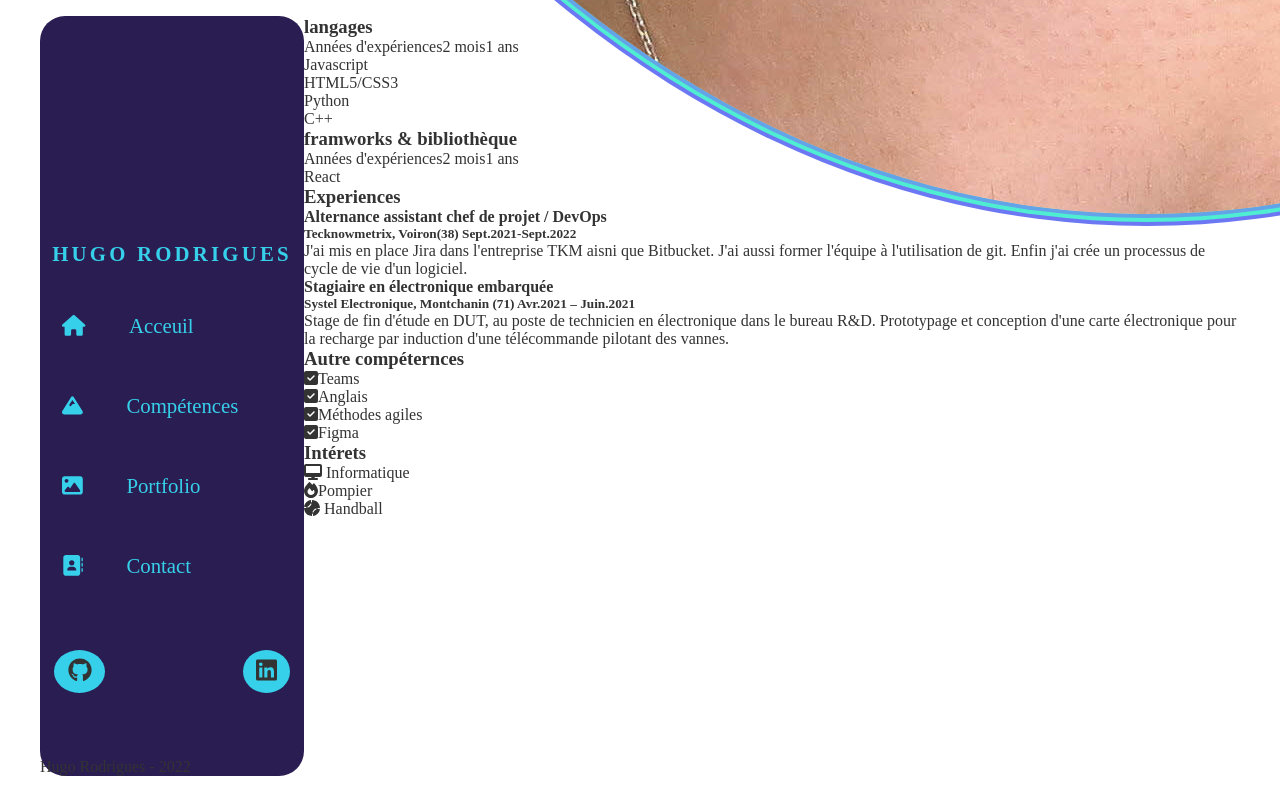
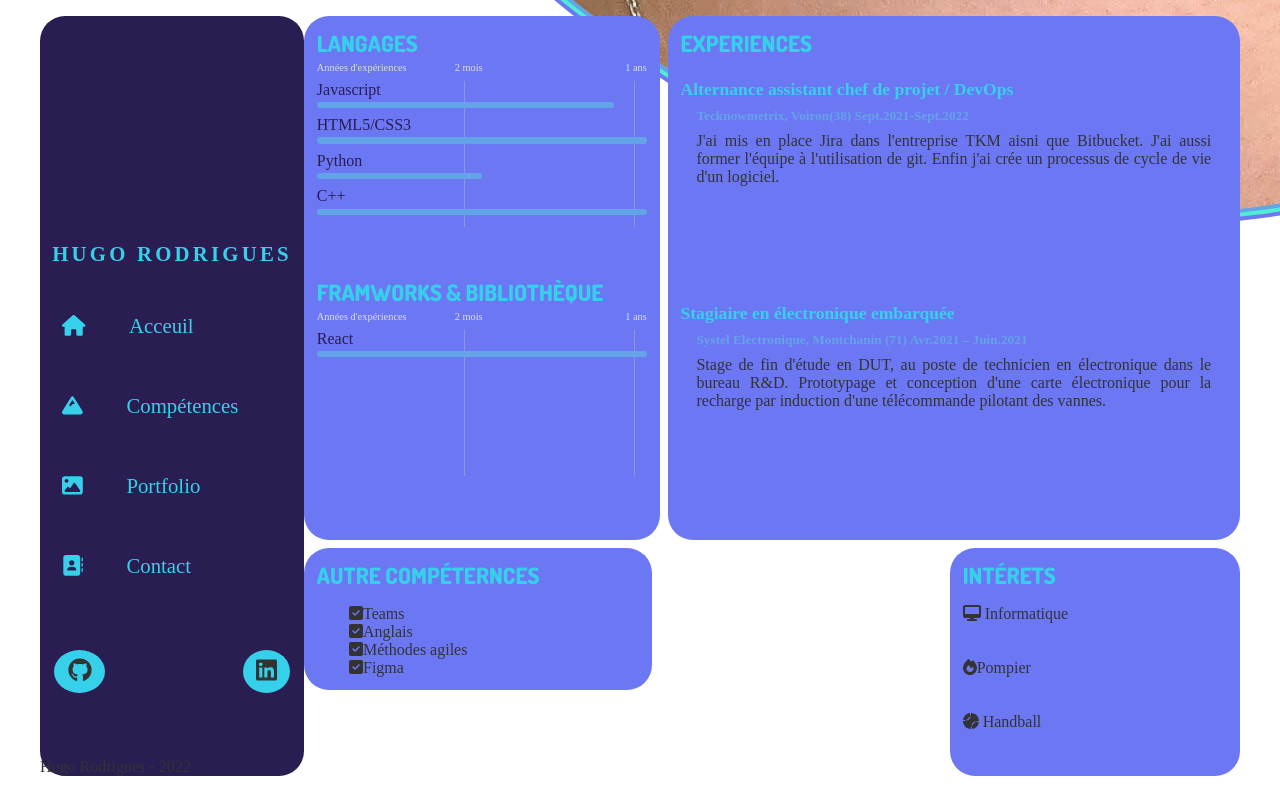
Before and after one commit to hugo38rodrigues/CvReact, a React (Create React App) app in the folder cv_react/: page /Competence in a window 1280 px wide. Shown: the top 800 px of the page. Built offline with nearby package versions, Linux system fonts and the light colour scheme; a web font is replaced by a local one.

Commit message:
ajout du css

```diff
--- a/cv_react/src/styles/_settings.scss
+++ b/cv_react/src/styles/_settings.scss
@@ -1,6 +1,6 @@
 @import url('https://fonts.googleapis.com/css2?family=Dosis:wght@800&family=Josefin+Sans:wght@100&family=Nova+Round&display=swap');
 
-$font-1: 'Nova Round', cursive;
+$font-1: 'Nova Round',cursive;
 $font-2: 'Dosis', sans-serif;
 $font-3: 'Josefin Sans', serif;
 
--- a/cv_react/src/styles/components/_navigation.scss
+++ b/cv_react/src/styles/components/_navigation.scss
@@ -114,7 +114,7 @@
       letter-spacing: 0.1rem;
       font-size: .7rem;
 
-      p{
+      a, a:visited {
         color: $color-5;
 
         &:hover {
--- a/cv_react/src/styles/pages/_competence.scss
+++ b/cv_react/src/styles/pages/_competence.scss
@@ -0,0 +1,231 @@
+.competence{
+    .competencesContent{
+        min-height: $minHeight;
+        width: 100%;
+        position: relative;
+        overflow: hidden;
+        display: grid;
+        grid-template-columns: 38% 1fr 1fr;
+        grid-template-rows: 70% 30%;
+        grid-template-areas:
+            "L E E"
+            "O O H";
+        .languagesFrameworks, .experience, .otherSkills , .hobbies{
+            background: $color-2;
+            border-radius: $borderRadius;
+            padding: .8rem;
+        }
+        h3{
+            font-size: 1.4rem;
+            margin-bottom: 1rem;
+            font-family: $font-2;
+            color: $color-5;
+            text-transform: uppercase;
+        }
+        .languagesFrameworks{
+            grid-area: L;
+            margin-bottom: .5rem;
+            display: grid;
+            grid-template-columns: 1fr;
+            grid-template-rows: 1fr 1fr;
+            grid-template-areas:
+                "L",
+                "F";
+            .languagesDisplay{
+                grid-area: L;
+            }
+            .framworkDsiplay{
+                grid-area: F;
+
+            }
+            h3{
+                margin-bottom:.3rem ;
+            }
+            .years{
+                font-size: .65rem;
+                display: flex;
+                justify-content: space-between;
+                color: $white;
+
+                span{
+                    width: 36%;
+
+                    &:nth-child(2){
+                        text-align: center;
+                        width: 20%;
+                    }
+                    &:nth-child(3){
+                        text-align: right;
+                        width: 44%;
+                    }
+
+                    &:nth-child(2):before,
+                    &:nth-child(3):before{
+                        content:'';
+                        background:rgba(180,179,179,0.5) ;
+                        position: absolute;
+                        height: 146px;
+                        width: 1px;
+                        transform: translate(9px,19px);
+
+                    }
+                }
+            }
+            .languagesList{
+                padding-top: .5rem;
+                li{
+                    color: $color-1;
+                }
+               .progressBar{
+                   height: .4rem;
+                   background: transparent;
+                   border-radius: 50px;
+                   margin-top: .2rem;
+                   position: relative;
+
+                   &::after{
+                       content: '';
+                       background: $color-3;
+                       position: absolute;
+                       border-radius: 50px;
+                       height: .4rem;
+                       width: 0%;
+                       animation: line 2s ease-out forwards;
+                       @keyframes line {
+                           to{
+                               width: 100%;
+                           }
+
+                       }
+                   }
+               }
+            }
+
+        }
+    }
+}
+.experience {
+    grid-area: E;
+    margin: 0 0 .5rem .5rem;
+    display: grid;
+    grid-template-columns: 1fr;
+    grid-template-rows: 10% 1fr 1fr;
+    grid-template-areas:
+      "1"
+      "2"
+      "3";
+
+    h3 {
+      grid-area: 1;
+    }
+    h4 {
+      font-size: 1.1rem;
+      color: $color-5;
+    }
+    h5 {
+      color: $color-3;
+      padding: 0.5rem 0 0.5rem 1rem;
+    }
+    p {
+      text-align: justify;
+      padding: 0 1rem;
+    }
+    .exp-1 {
+      grid-area: 2;
+    }
+    .exp-2 {
+      grid-area: 3;
+    }
+  }
+  .otherSkills {
+    grid-area: O;
+    margin-right: 0.5rem;
+
+    .list {
+      display: flex;
+      width: 80%;
+      height: 100%;
+      margin: 0 auto;
+      justify-content: space-between;
+
+      ul {
+        height: 80%;
+        display: grid;
+
+        i {
+          color: $color-5;
+        }
+      }
+    }
+  }
+  .hobbies {
+    grid-area: H;
+    padding-left: 1.5rem;
+
+    ul {
+      height: 80%;
+      display: grid;
+
+      li {
+        i {
+          position: absolute;
+          color: $color-5;
+        }
+        span {
+          position: absolute;
+          transform: translateX(2.2rem);
+        }
+      }
+    }
+  }
+
+@media screen and (max-width: 950px){
+.knowledgesContent {
+  h3 {
+    font-size: 1.2rem !important;
+  }
+  .languagesList {
+    padding-top: .2rem !important;
+  }
+  p {
+    font-size: .8rem;
+  }
+  .otherSkills, .hobbies {
+    font-size: .8rem;
+  }
+}
+}
+@media screen and (max-width: 850px){
+.knowledgesContent {
+  h4 {
+    font-size: .9rem !important;
+  }
+  h5 {
+    font-size: .6rem !important;
+    padding: .2rem 1rem !important;
+  }
+}
+}
+@media screen and (max-width: 500px){
+.knowledgesContent {
+  display: grid !important;
+  grid-template-columns: 1fr !important;
+  grid-template-rows: 1fr 1fr 180px 180px !important;
+
+  .languages {
+    grid-area: 1 !important;
+  }
+  .experience {
+    grid-area: 2 !important;
+    margin-left: 0 !important;
+  }
+  .otherSkills {
+    grid-area: 3 !important;
+    margin-right: 0 !important;
+  }
+  .hobbies {
+    grid-area: 4 !important;
+    margin-top: .5rem !important;
+  }
+}
+}
--- a/cv_react/src/styles/styles.scss
+++ b/cv_react/src/styles/styles.scss
@@ -1,5 +1,5 @@
 @import './settings';
-@import "./pages/competence";
+@import './pages/competence';
 @import './pages/contact';
 @import './pages/home';
 @import './pages/notFound';
```
Also changed, not shown: cv_react/src/styles/pages/_notFound.scss (indentation only).
